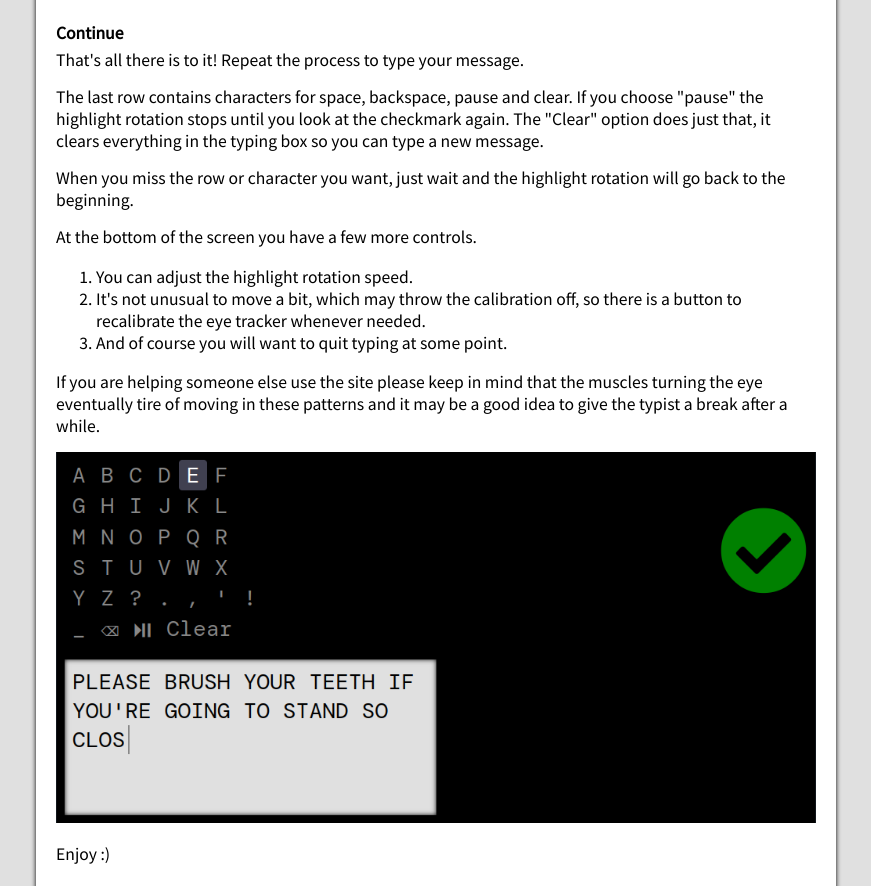
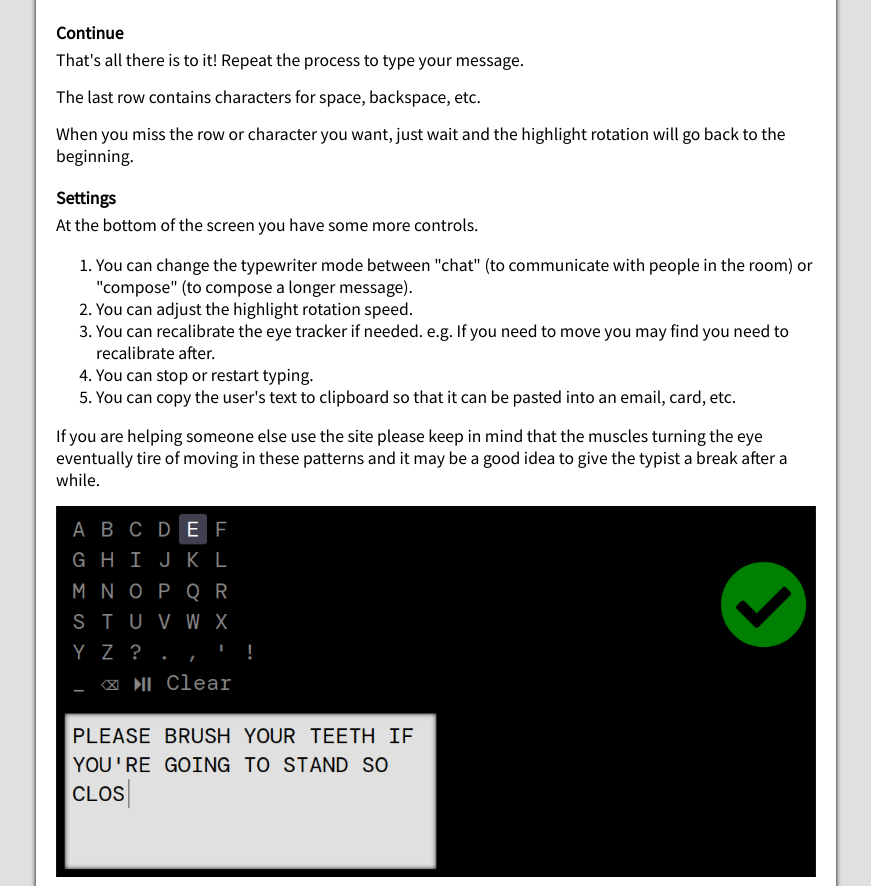
Before and after one commit to trentreimer/eye-say, a plain HTML site: page instructions.html in a window 1280 px wide. Shown: the part 2676-3562 px from the top of the page, without its empty margins (204-1075 px from the left). Drawn offline with Linux system fonts and the light colour scheme.

Commit message:
Add files via upload

```diff
--- a/instructions.html
+++ b/instructions.html
@@ -61,16 +61,20 @@
 
                 <p>That's all there is to it! Repeat the process to type your message.</p>
 
-                <p>The last row contains characters for space, backspace, pause and clear. If you choose &quot;pause&quot; the highlight rotation stops until you look at the checkmark again. The &quot;Clear&quot; option does just that, it clears everything in the typing box so you can type a new message.</p>
+                <p>The last row contains characters for space, backspace, etc.</p>
 
                 <p>When you miss the row or character you want, just wait and the highlight rotation will go back to the beginning.</p>
 
-                <p>At the bottom of the screen you have a few more controls.</p>
+                <h4>Settings</h4>
+
+                <p>At the bottom of the screen you have some more controls.</p>
 
                 <ol>
+                    <li>You can change the typewriter mode between &quot;chat&quot; (to communicate with people in the room) or &quot;compose&quot; (to compose a longer message).</li>
                     <li>You can adjust the highlight rotation speed.</li>
-                    <li>It's not unusual to move a bit, which may throw the calibration off, so there is a button to recalibrate the eye tracker whenever needed.</li>
-                    <li>And of course you will want to quit typing at some point.</li>
+                    <li>You can recalibrate the eye tracker if needed. e.g. If you need to move you may find you need to recalibrate after.</li>
+                    <li>You can stop or restart typing.</li>
+                    <li>You can copy the user's text to clipboard so that it can be pasted into an email, card, etc.</li>
                 </ol>
 
                 <p>If you are helping someone else use the site please keep in mind that the muscles turning the eye eventually tire of moving in these patterns and it may be a good idea to give the typist a break after a while.</p>
```
